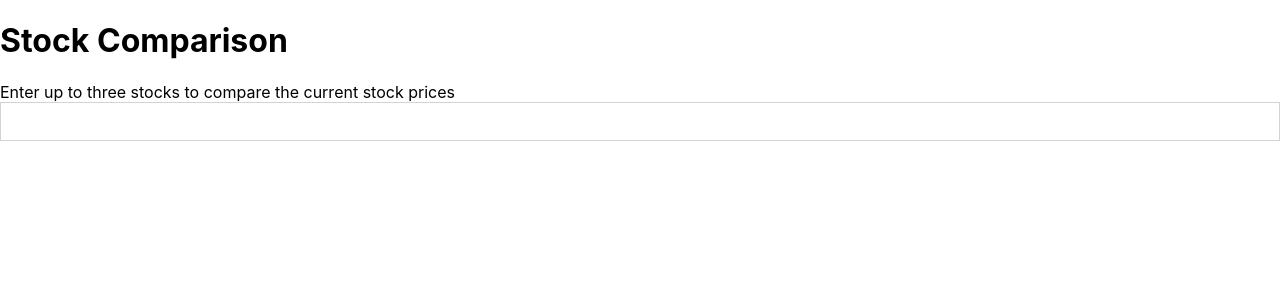
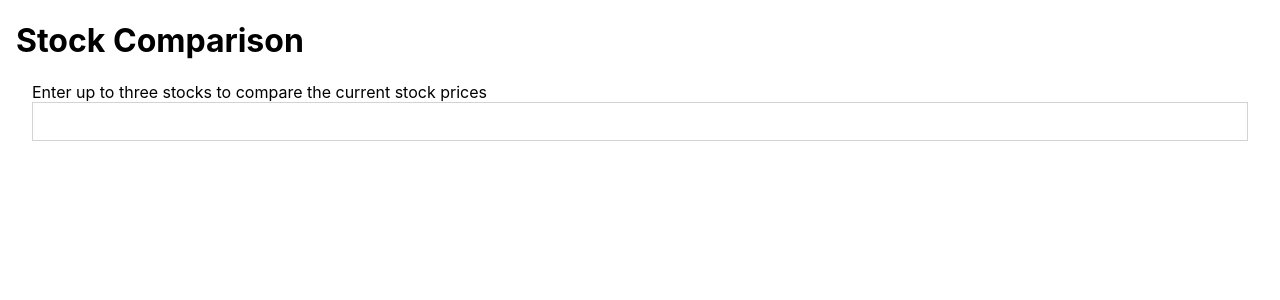
Before and after one commit to haddigan/stock-ticker, a React (Create React App) app in the folder client/: page / in a window 1280 px wide. Shown: the top 300 px of the page. Built offline with nearby package versions, Linux system fonts and the light colour scheme.

Commit message:
tweak some styles

```diff
--- a/client/src/App.module.css
+++ b/client/src/App.module.css
@@ -1,3 +1,7 @@
+.app {
+  margin: 1em;
+}
+
 @media screen and (min-width: 901px) {
   .comparisonList {
     display: flex;
--- a/client/src/App.tsx
+++ b/client/src/App.tsx
@@ -21,7 +21,7 @@ function App() {
   };
   const showStockSelector = selectedStocks.length < 3;
   return (
-    <main>
+    <main className={styles.app}>
       <h1>Stock Comparison</h1>
       {showStockSelector && <StockSelector onSelectStock={handleSelectStock} />}
       <section className={styles.comparisonList}>
--- a/client/src/components/StockSelector/StockSelector.module.css
+++ b/client/src/components/StockSelector/StockSelector.module.css
@@ -1,5 +1,6 @@
 .base {
   position: relative;
+  margin: 1em;
 }
 
 .label {
```
